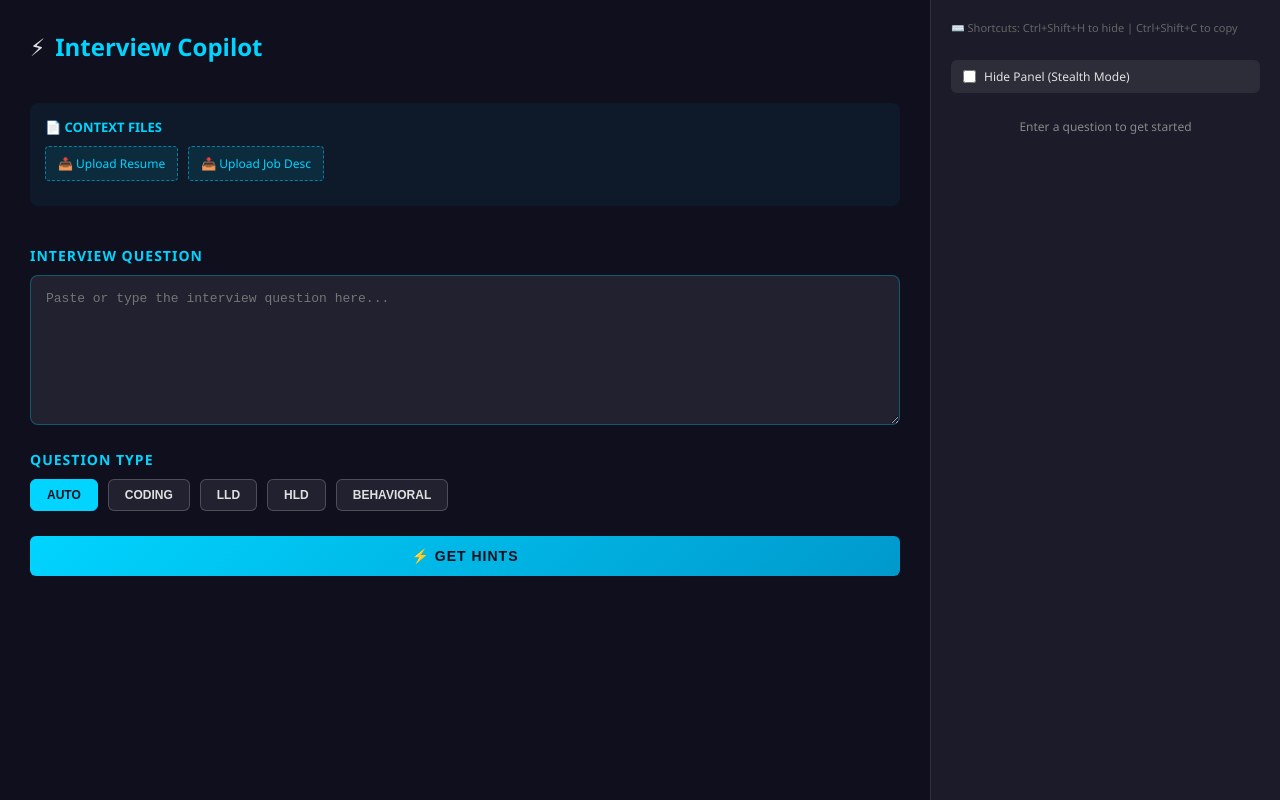
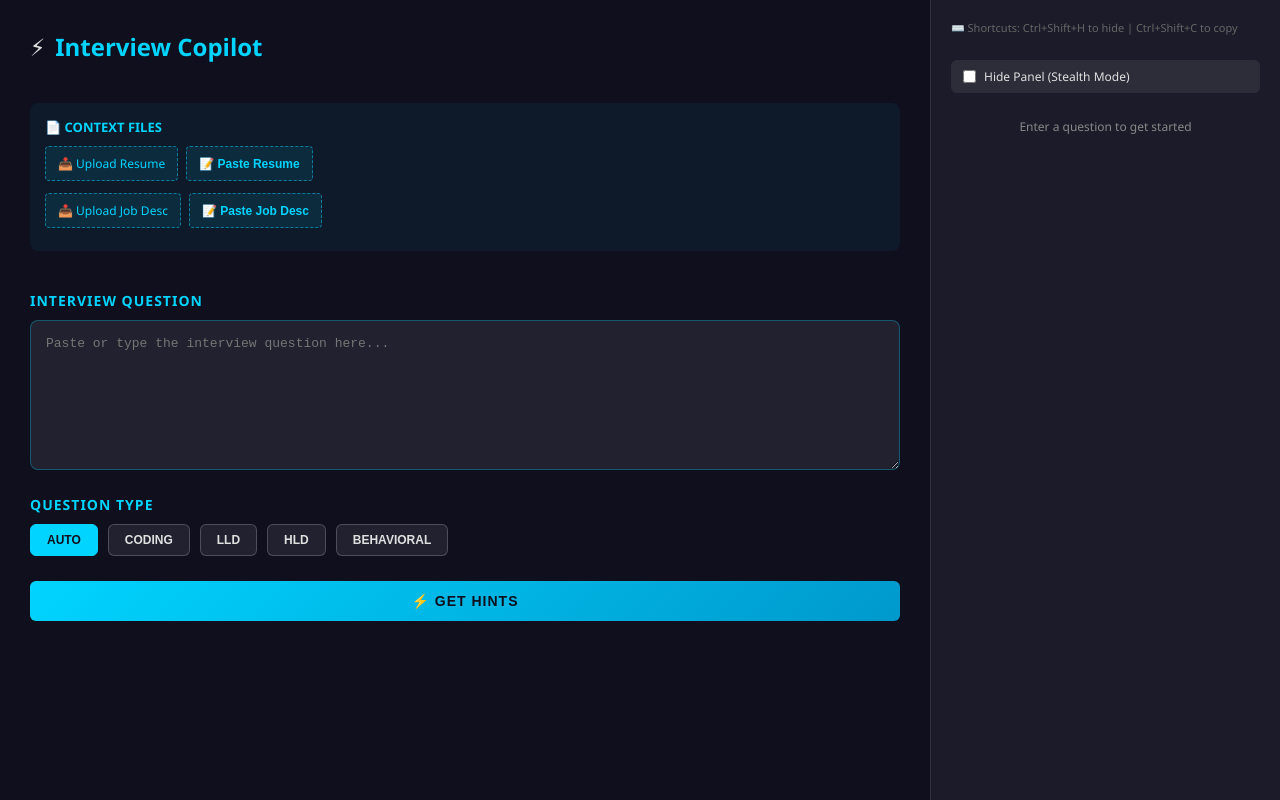
Before and after one commit to dipanc1/CheatX, a React (Create React App) app: page / in a window 1280 px wide. Built offline with nearby package versions, Linux system fonts and the light colour scheme; the HTML template or start-up script is replaced by a standard one.

Commit message:
feat: enhance hint generation by including resume and job description context

```diff
--- a/electron/main.js
+++ b/electron/main.js
@@ -48,11 +48,11 @@ app.on('activate', () => {
 // IPC handlers for backend communication
 ipcMain.handle('get-hints', async (event, data) => {
   try {
-    const { question, category } = data;
+    const { question, category, resume = '', jobDesc = '' } = data;
     const response = await fetch('http://localhost:5000/api/hints', {
       method: 'POST',
       headers: { 'Content-Type': 'application/json' },
-      body: JSON.stringify({ question, category }),
+      body: JSON.stringify({ question, category, resume, jobDesc }),
     });
     return await response.json();
   } catch (error) {
--- a/electron/preload.js
+++ b/electron/preload.js
@@ -1,6 +1,6 @@
 const { contextBridge, ipcRenderer } = require('electron');
 
 contextBridge.exposeInMainWorld('electron', {
-  getHints: (question) => ipcRenderer.invoke('get-hints', question),
+  getHints: (data) => ipcRenderer.invoke('get-hints', data),
   copyToClipboard: (text) => ipcRenderer.invoke('copy-to-clipboard', text),
 });
--- a/server.js
+++ b/server.js
@@ -11,7 +11,7 @@ const PORT = process.env.BACKEND_PORT || 5000;
 
 // Middleware
 app.use(cors());
-app.use(express.json());
+app.use(express.json({ limit: '50mb' }));
 
 // Initialize services
 const geminiService = new GeminiService(process.env.GEMINI_API_KEY);
@@ -21,7 +21,6 @@ const db = new Database();
 app.post('/api/hints', async (req, res) => {
   try {
     const { question, category, resume = '', jobDesc = '' } = req.body;
-
     if (!question || typeof question !== 'string') {
       return res.status(400).json({ error: 'Question must be a non-empty string' });
     }
--- a/src/App.js
+++ b/src/App.js
@@ -46,12 +46,14 @@ function App() {
     setHints(null);
 
     try {
-      const response = await window.electron.getHints({
+      const hintData = {
         question,
         category,
-        resume: resume.substring(0, 2000), // Limit to first 2000 chars
-        jobDesc: jobDesc.substring(0, 2000), // Limit to first 2000 chars
-      });
+        resume: resume || '',
+        jobDesc: jobDesc || '',
+      };
+
+      const response = await window.electron.getHints(hintData);
 
       if (response.error) {
         setError(response.error);
--- a/src/components/ContextUpload.js
+++ b/src/components/ContextUpload.js
@@ -3,6 +3,8 @@ import React, { useState } from 'react';
 function ContextUpload({ resume, setResume, jobDesc, setJobDesc }) {
   const [resumeFile, setResumeFile] = useState(null);
   const [jobDescFile, setJobDescFile] = useState(null);
+  const [showResumeInput, setShowResumeInput] = useState(false);
+  const [showJobDescInput, setShowJobDescInput] = useState(false);
 
   const handleResumeUpload = async (e) => {
     const file = e.target.files[0];
@@ -10,6 +12,7 @@ function ContextUpload({ resume, setResume, jobDesc, setJobDesc }) {
       setResumeFile(file);
       const text = await file.text();
       setResume(text);
+      setShowResumeInput(false);
     }
   };
 
@@ -19,6 +22,7 @@ function ContextUpload({ resume, setResume, jobDesc, setJobDesc }) {
       setJobDescFile(file);
       const text = await file.text();
       setJobDesc(text);
+      setShowJobDescInput(false);
     }
   };
 
@@ -28,7 +32,9 @@ function ContextUpload({ resume, setResume, jobDesc, setJobDesc }) {
         📄 Context Files
       </h3>
 
-      <div style={{ display: 'flex', gap: '10px', flexWrap: 'wrap', marginBottom: '10px' }}>
+      {/* Resume Section */}
+      <div style={{ marginBottom: '12px' }}>
+        <div style={{ display: 'flex', gap: '8px', marginBottom: '8px', flexWrap: 'wrap' }}>
           <label style={{
             padding: '8px 12px',
             background: 'rgba(0, 212, 255, 0.1)',
@@ -40,9 +46,69 @@ function ContextUpload({ resume, setResume, jobDesc, setJobDesc }) {
             transition: 'all 0.3s',
           }}>
             📥 {resume ? '✓ Resume Loaded' : 'Upload Resume'}
-          <input type="file" accept=".txt,.pdf" onChange={handleResumeUpload} style={{ display: 'none' }} />
+            <input type="file" accept=".txt" onChange={handleResumeUpload} style={{ display: 'none' }} />
           </label>
 
+          <button
+            onClick={() => setShowResumeInput(!showResumeInput)}
+            style={{
+              padding: '8px 12px',
+              background: 'rgba(0, 212, 255, 0.1)',
+              border: '1px dashed rgba(0, 212, 255, 0.5)',
+              borderRadius: '4px',
+              color: '#00d4ff',
+              cursor: 'pointer',
+              fontSize: '12px',
+              fontWeight: '600',
+              transition: 'all 0.3s',
+            }}
+          >
+            📝 {resume ? '✓ Edit Resume' : 'Paste Resume'}
+          </button>
+
+          {resume && (
+            <button
+              onClick={() => setResume('')}
+              style={{
+                padding: '8px 12px',
+                background: 'rgba(255, 100, 100, 0.1)',
+                border: '1px solid rgba(255, 100, 100, 0.5)',
+                borderRadius: '4px',
+                color: '#ff6464',
+                cursor: 'pointer',
+                fontSize: '11px',
+                fontWeight: '600',
+              }}
+            >
+              ✕ Clear
+            </button>
+          )}
+        </div>
+
+        {showResumeInput && (
+          <textarea
+            value={resume}
+            onChange={(e) => setResume(e.target.value)}
+            placeholder="Paste your resume here..."
+            style={{
+              width: '100%',
+              minHeight: '100px',
+              padding: '10px',
+              background: 'rgba(0, 0, 0, 0.2)',
+              border: '1px solid rgba(0, 212, 255, 0.3)',
+              borderRadius: '4px',
+              color: '#e0e0e0',
+              fontSize: '12px',
+              fontFamily: 'monospace',
+              resize: 'vertical',
+            }}
+          />
+        )}
+      </div>
+
+      {/* Job Description Section */}
+      <div>
+        <div style={{ display: 'flex', gap: '8px', marginBottom: '8px', flexWrap: 'wrap' }}>
           <label style={{
             padding: '8px 12px',
             background: 'rgba(0, 212, 255, 0.1)',
@@ -54,12 +120,68 @@ function ContextUpload({ resume, setResume, jobDesc, setJobDesc }) {
             transition: 'all 0.3s',
           }}>
             📥 {jobDesc ? '✓ Job Desc Loaded' : 'Upload Job Desc'}
-          <input type="file" accept=".txt,.pdf" onChange={handleJobDescUpload} style={{ display: 'none' }} />
+            <input type="file" accept=".txt" onChange={handleJobDescUpload} style={{ display: 'none' }} />
           </label>
+
+          <button
+            onClick={() => setShowJobDescInput(!showJobDescInput)}
+            style={{
+              padding: '8px 12px',
+              background: 'rgba(0, 212, 255, 0.1)',
+              border: '1px dashed rgba(0, 212, 255, 0.5)',
+              borderRadius: '4px',
+              color: '#00d4ff',
+              cursor: 'pointer',
+              fontSize: '12px',
+              fontWeight: '600',
+              transition: 'all 0.3s',
+            }}
+          >
+            📝 {jobDesc ? '✓ Edit Job Desc' : 'Paste Job Desc'}
+          </button>
+
+          {jobDesc && (
+            <button
+              onClick={() => setJobDesc('')}
+              style={{
+                padding: '8px 12px',
+                background: 'rgba(255, 100, 100, 0.1)',
+                border: '1px solid rgba(255, 100, 100, 0.5)',
+                borderRadius: '4px',
+                color: '#ff6464',
+                cursor: 'pointer',
+                fontSize: '11px',
+                fontWeight: '600',
+              }}
+            >
+              ✕ Clear
+            </button>
+          )}
+        </div>
+
+        {showJobDescInput && (
+          <textarea
+            value={jobDesc}
+            onChange={(e) => setJobDesc(e.target.value)}
+            placeholder="Paste the job description here..."
+            style={{
+              width: '100%',
+              minHeight: '100px',
+              padding: '10px',
+              background: 'rgba(0, 0, 0, 0.2)',
+              border: '1px solid rgba(0, 212, 255, 0.3)',
+              borderRadius: '4px',
+              color: '#e0e0e0',
+              fontSize: '12px',
+              fontFamily: 'monospace',
+              resize: 'vertical',
+            }}
+          />
+        )}
       </div>
 
       {(resume || jobDesc) && (
-        <div style={{ fontSize: '11px', color: '#888', marginTop: '8px' }}>
+        <div style={{ fontSize: '11px', color: '#888', marginTop: '12px' }}>
           💡 Hints will now be personalized based on your resume & role
         </div>
       )}
```
Also changed, not shown: src/services/geminiService.js (+12 -12 lines). Lines whose indentation alone changed are shown as unchanged.
